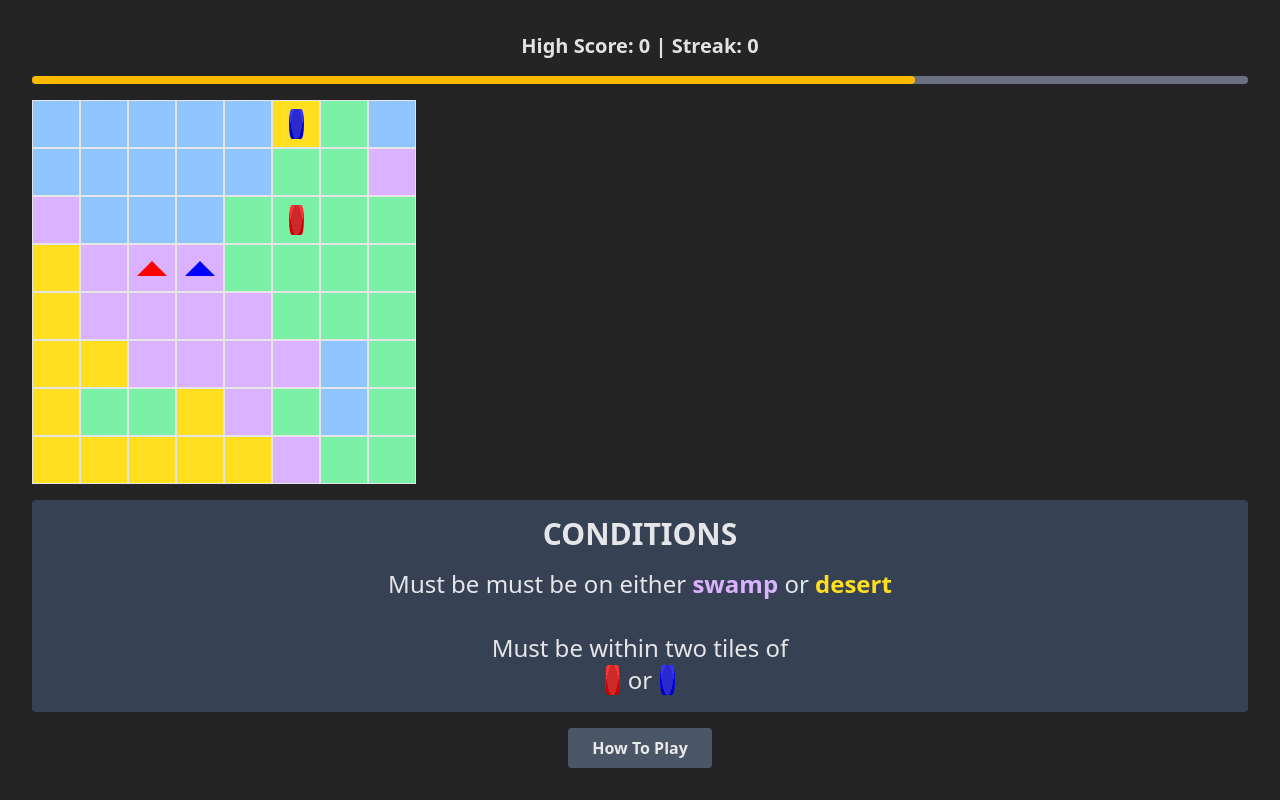
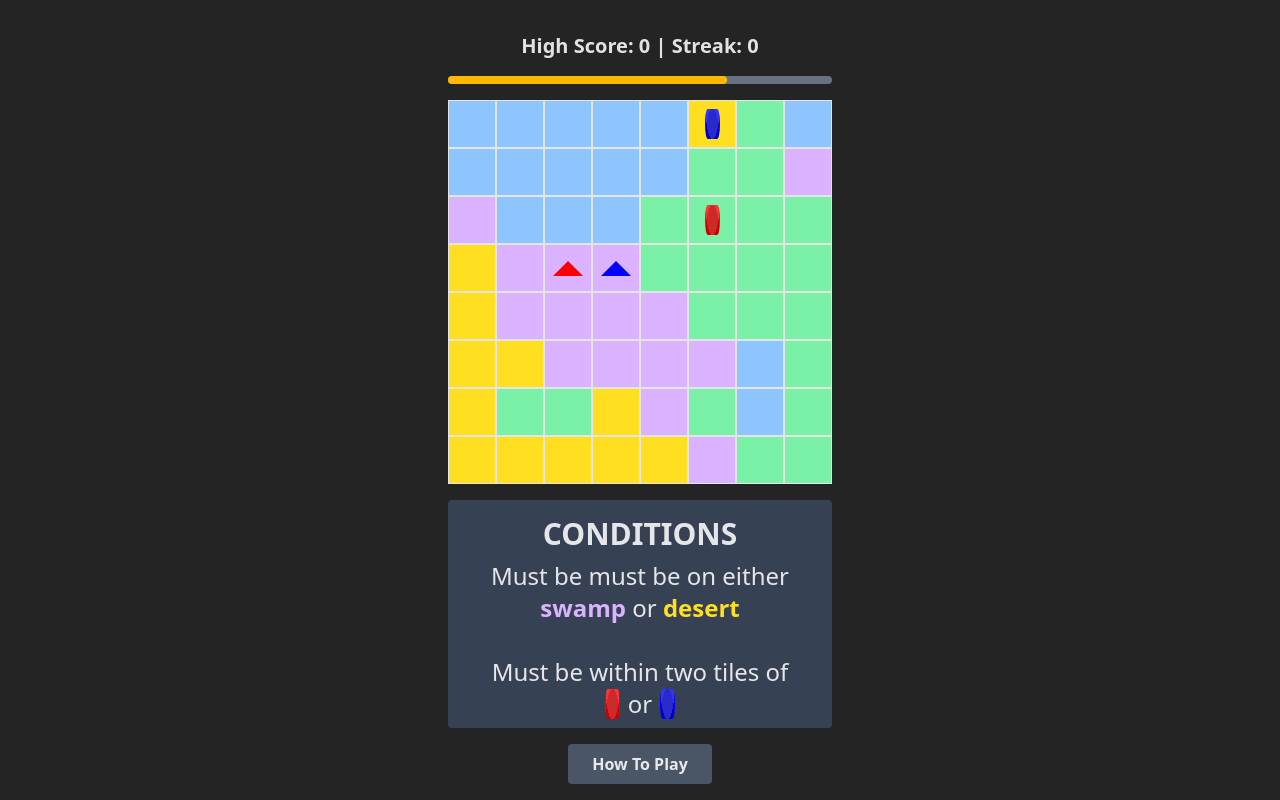
Before and after one commit to Mosniff/daycrypter, a React (Vite) app: page / in a window 1280 px wide. Built offline with nearby package versions, Linux system fonts and the light colour scheme.

Commit message:
fix desktop width

```diff
--- a/src/App.tsx
+++ b/src/App.tsx
@@ -78,7 +78,8 @@ function App() {
   // /Timer
 
   return (
-    <div className="h-full flex flex-col gap-4">
+    <div className="h-full flex justify-center">
+      <div className="h-full flex flex-col gap-4 max-w-sm">
         {!gameData && <div>Loading...</div>}
         {gameData == "failed" && <div>Game failed, please refresh</div>}
         {gameData && gameData != "failed" && (
@@ -107,6 +108,7 @@ function App() {
           </>
         )}
       </div>
+    </div>
   );
 }
 
--- a/src/components/GameMap.tsx
+++ b/src/components/GameMap.tsx
@@ -34,8 +34,7 @@ export const GameMap = ({
   };
 
   return (
-    <>
-      <div>
+    <div className="flex flex-col items-center">
       {rowNumbers.map((rowNumber) => (
         <GameMapRow
           key={rowNumber}
@@ -44,6 +43,5 @@ export const GameMap = ({
         />
       ))}
     </div>
-    </>
   );
 };
```
Lines whose indentation alone changed are shown as unchanged.
